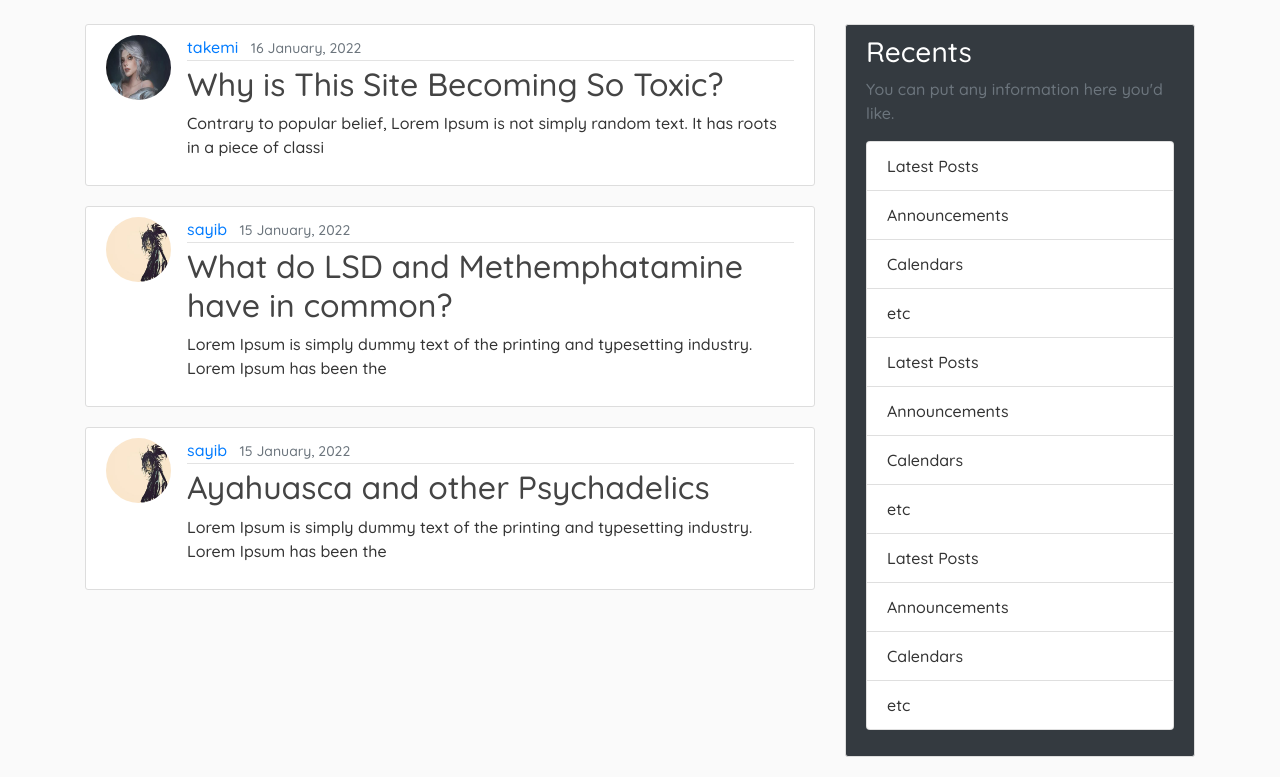
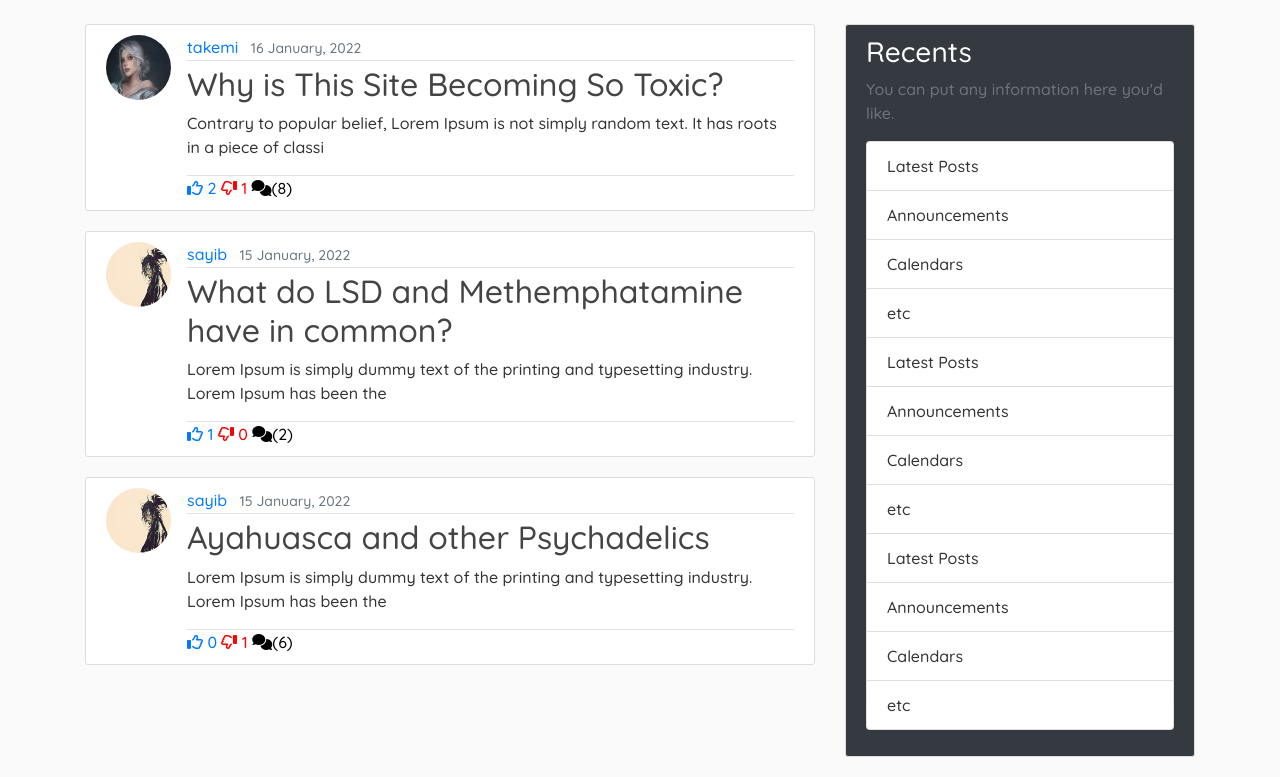
Before and after one commit to mirsayib/SNN, a Django app: page / in a window 1280 px wide. Shown: the part 56-833 px from the top of the page. Run offline with Django 3.2, Linux system fonts and the light colour scheme; data comes from the database, SQL or seed files in the repository; both versions use the stored data as it was after the commit.

Commit message:
more features

```diff
--- a/blog/templates/blog/base.html
+++ b/blog/templates/blog/base.html
@@ -90,6 +90,8 @@
     </div>
     </main>
 
-<script src="https://cdn.jsdelivr.net/npm/bootstrap@5.1.3/dist/js/bootstrap.bundle.min.js" integrity="sha384-ka7Sk0Gln4gmtz2MlQnikT1wXgYsOg+OMhuP+IlRH9sENBO0LRn5q+8nbTov4+1p" crossorigin="anonymous"></script>
+<script src="https://cdn.jsdelivr.net/npm/jquery@3.5.1/dist/jquery.slim.min.js" integrity="sha384-DfXdz2htPH0lsSSs5nCTpuj/zy4C+OGpamoFVy38MVBnE+IbbVYUew+OrCXaRkfj" crossorigin="anonymous"></script>
+<script src="https://cdn.jsdelivr.net/npm/bootstrap@4.6.1/dist/js/bootstrap.bundle.min.js" integrity="sha384-fQybjgWLrvvRgtW6bFlB7jaZrFsaBXjsOMm/tB9LTS58ONXgqbR9W8oWht/amnpF" crossorigin="anonymous"></script>
+
 </body>
 </html>
--- a/blog/templates/blog/home.html
+++ b/blog/templates/blog/home.html
@@ -11,7 +11,15 @@
                 </div>
                 <h2><a class="article-title" href="{% url 'post-detail' post.id%}">{{ post.title }}</a></h2>
                 <p class="article-content">{{ post.snippet }}</p>
+
+                <div class="border-top">
+                    <a class="like-btn"  style="text-decoration:none" disabled><i class="fa-regular fa-thumbs-up"></i> {{post.likes_count}}</a>
+                    <a class="like-btn"  style="text-decoration:none; color:red" disabled><i class="fa-regular fa-thumbs-down fa-flip-horizontal"></i> {{post.dislikes_count}}</a>
+                    <a style="text-decoration:none; color:black" disabled><i class="fas fa-comments"></i>({{post.comments.all.count}})</a>
+                </div>
+
             </div>
+
         </article>
     {% endfor %}
 {% endblock content %}
--- a/syblog/settings.py
+++ b/syblog/settings.py
@@ -16,7 +16,7 @@ SECRET_KEY = 'django-insecure-==-g(cqn6rgd^&#=&x=vxpd41$-1k_rkow+r%v^h72p_szw!z1
 # SECURITY WARNING: don't run with debug turned on in production!
 DEBUG = True
 
-ALLOWED_HOSTS = []
+ALLOWED_HOSTS = ['*']
 
 
 # Application definition
```
Also changed, not shown: db.sqlite3.
